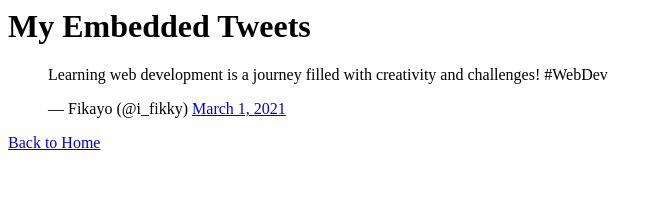
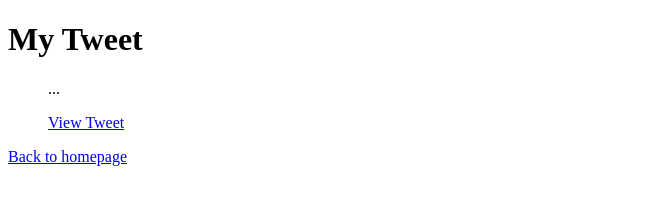
Before and after one commit to iamfikky/My_First_Portfolio, a plain HTML site: page html_basic/tweets.html in a window 1280 px wide. Shown: the whole page, without its empty margins (0-663 px from the left). Drawn offline with Linux system fonts and the light colour scheme.

Commit message:
Add tweets.html with embedded tweet and links between pages

```diff
--- a/html_basic/tweets.html
+++ b/html_basic/tweets.html
@@ -1,14 +1,18 @@
+<!DOCTYPE html>
+<html lang="en">
+<head>
+  <meta charset="UTF-8" />
+  <meta name="viewport" content="width=device-width, initial-scale=1.0" />
+  <title>Tweets</title>
+</head>
 <body>
-    <h1>My Embedded Tweets</h1>
+  <h1>My Tweet</h1>
+  <blockquote class="x-twitter-tweet">
+    <p>...</p>
+    <a href="https://x.com/i_fikky">View Tweet</a>
+  </blockquote>
+  <script async src="https://platform.twitter.com/widgets.js" charset="utf-8"></script>
 
-    <!-- Embedded Tweets -->
-    <blockquote class="twitter-tweet">
-        <p lang="en" dir="ltr">Learning web development is a journey filled with creativity and challenges! #WebDev</p>
-        &mdash; Fikayo (@i_fikky) <a href="https://x.com/i_fikky">March 1, 2021</a>
-    </blockquote>
-    <!-- twitter embed script -->
-    <script async src="https://platform.twitter.com/widgets.js" charset="utf-8"></script>
-
-    <!-- link to back to homepage -->
-    <p><a href="index.html"> Back to Home </a></p>
+  <p><a href="index.html">Back to homepage</a></p>
 </body>
+</html>
```
